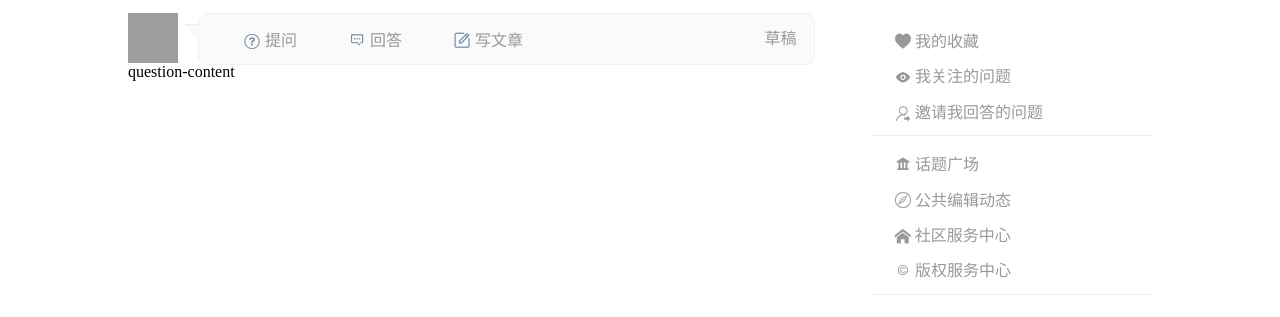
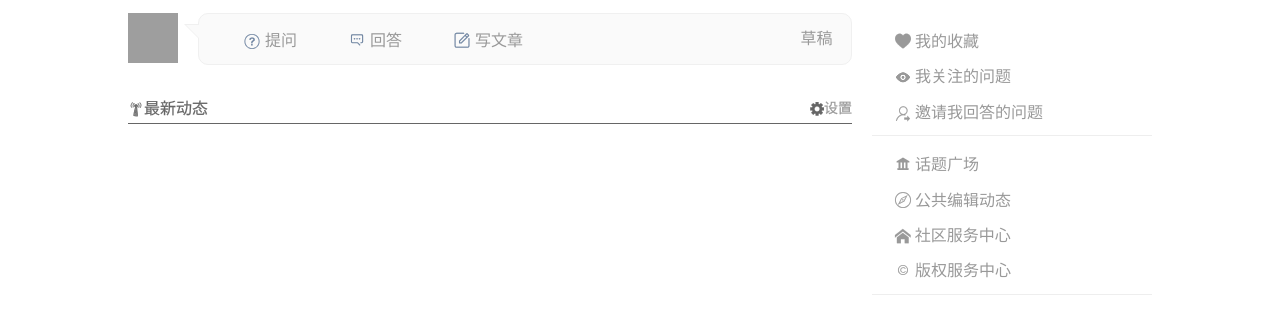
Before and after one commit to lyuke/zhihu-by-react, a React app: page / in a window 1280 px wide. Shown: the part 47-364 px from the top of the page. Built offline with nearby package versions, Linux system fonts and the light colour scheme; grey boxes are pictures that could not be loaded.

Commit message:
add the content title

```diff
--- a/src/components/content/content.js
+++ b/src/components/content/content.js
@@ -1,5 +1,5 @@
 import React from 'react';
-
+import ContentTitle from './contentTitle';
 
 export default class Content extends React.Component {
 	constructor(props) {
@@ -7,10 +7,11 @@ export default class Content extends React.Component {
 	}
 
 	render() {
+
 		return (
-			<div>
-				<div>question-content</div>
-			</div>
+			<section className="content">
+				<ContentTitle />
+			</section>
 		)
 	}
 
--- /dev/null
+++ b/src/components/content/contentTitle.js
@@ -0,0 +1,22 @@
+import React from 'react';
+
+
+export default class ContentTitle extends React.Component {
+	constructor(props) {
+		super(props);
+	}
+
+	render() {
+		return (
+			<section className="content-title">
+				<span className="iconfont dynamic-title">&#xe606;最新动态</span>
+
+				<span className="iconfont content-setting">&#xe601;
+					<a href="#">设置</a>
+				</span>
+
+			</section>
+		)
+	}
+
+}
--- a/src/styles/App.scss
+++ b/src/styles/App.scss
@@ -17,11 +17,16 @@
 a{
 	text-decoration:none;
 	color:#999;
+	&:hover{
+		color:#259;
+	}
 }
 @import 'nav/nav.scss';
 
 @import 'homeEntry/homeEntry.scss';
 @import 'sidenav/sidenav.scss';
+@import 'content/content.scss';
+
 
 .content-wrapper {
 	padding-right:300px;
--- /dev/null
+++ b/src/styles/content/content.scss
@@ -0,0 +1,23 @@
+.content{
+	margin-top: 30px;
+	width: 100%;
+	position: relative;
+}
+
+.content-title{
+	width:100%;
+	height: 30px;
+	border-bottom: 1px solid;
+	color:#666;
+
+	.dynamic-title{
+		float:left;
+		line-height:30px;
+	}
+
+	.content-setting{
+		float:right;
+		font-size:14px;
+		line-height:30px;
+	}
+}
--- a/src/styles/homeEntry/homeEntry.scss
+++ b/src/styles/homeEntry/homeEntry.scss
@@ -10,7 +10,7 @@
 	}
 
 	.home-entry-main{
-		width:85%;
+		width:90%;
 		height:50px;
 		position:relative;
 		display:inline-block;
```
